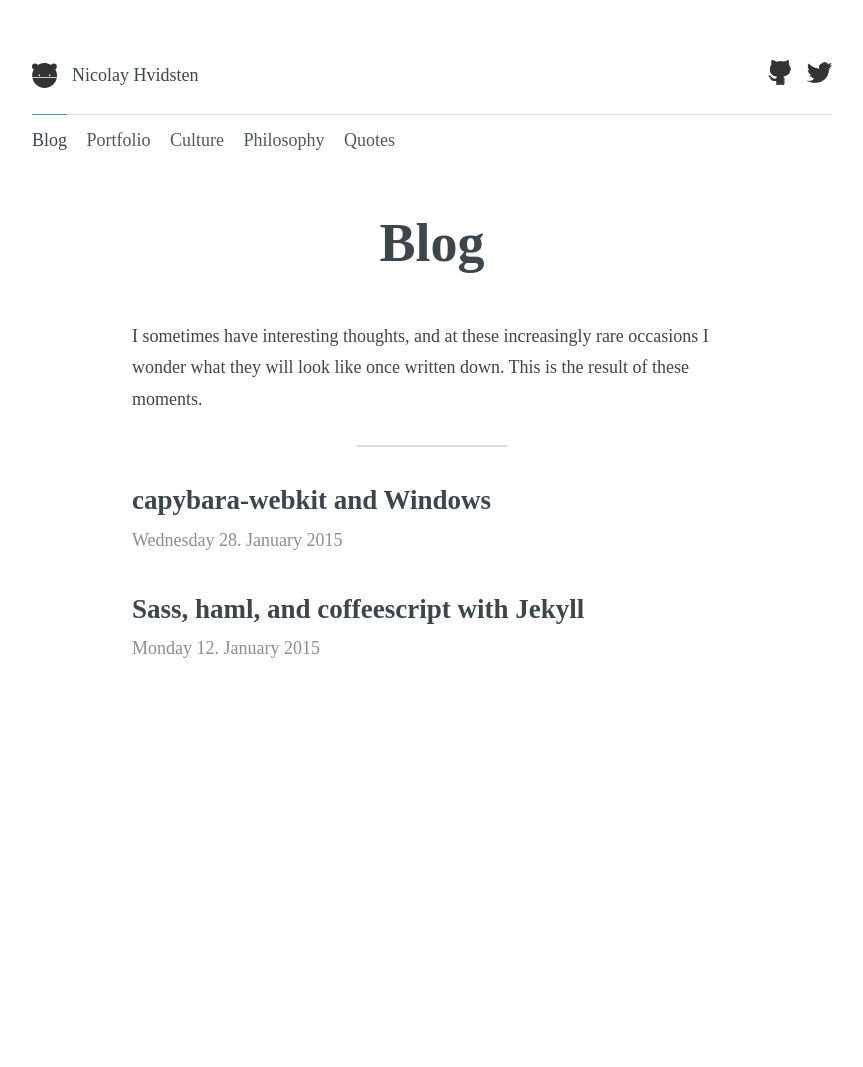
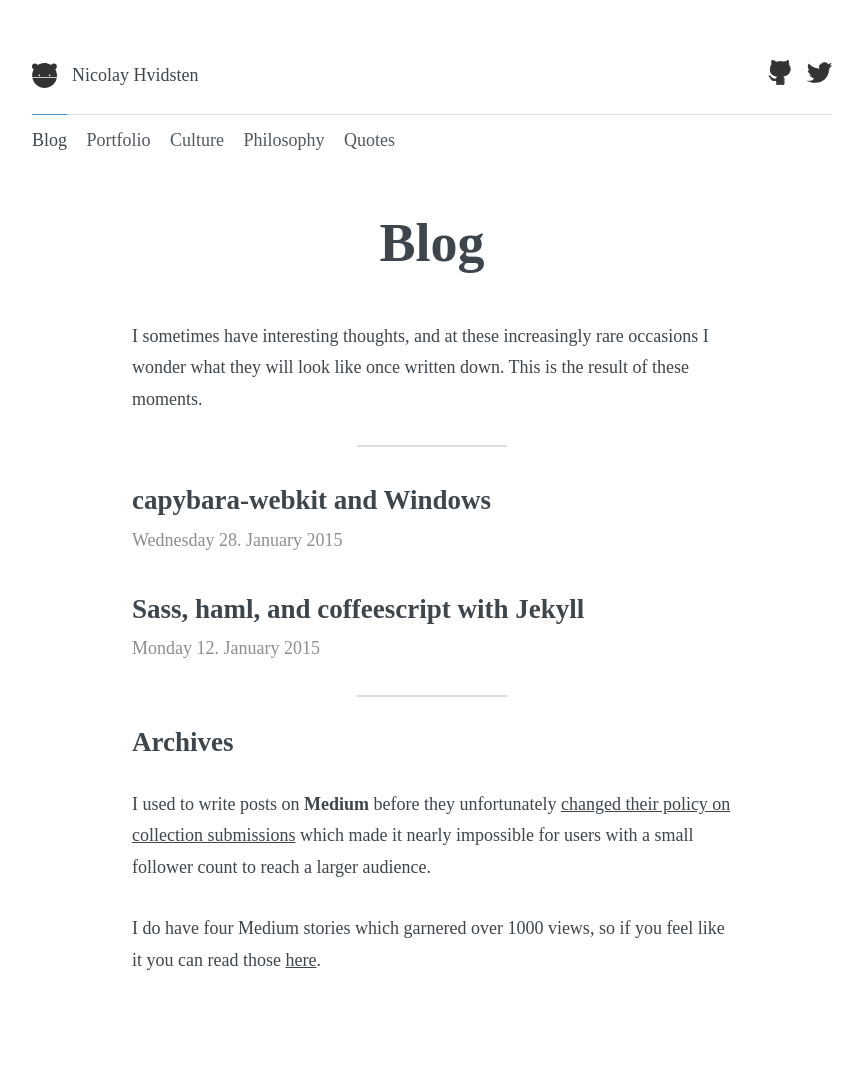
Before and after one commit to nicohvi/nicohvi.github.io, a Jekyll site: the page built from blog/index.html, in a window 1280 px wide. Shown: the whole page, without its empty margins (208-1071 px from the left). Built offline with Jekyll 4.4.1, drawn with Linux system fonts in a browser that asks for light colours; nearby versions of some CDN libraries; before the commit the page ends 900 px from its top, so only the background shows below that.

```diff
--- a/_sass/layout.scss
+++ b/_sass/layout.scss
@@ -9,7 +9,7 @@ footer {
   min-height: 1px;
 }
 
-main section {
+main > section {
   margin: 0 auto;
   width: 66.667%;
 }
@@ -40,6 +40,8 @@ h1 {
   font-size: 3em;
 }
 
+h2 + p { margin-top: 0; }
+
 p { margin: 30px 0; }
 
 p a {
--- a/blog/index.html
+++ b/blog/index.html
@@ -19,4 +19,19 @@ layout: default
     </li>
     {% endfor %}
   </ul>
+  <hr>
+  <section>
+    <h2>Archives</h2>
+    <p>
+      I used to write posts on <b>Medium</b> before they unfortunately
+      <a href="https://medium.com/the-story/collection-changes-part-3-d234638b3577">changed their
+      policy on collection submissions</a> which made it
+      nearly impossible for users with a small follower count to reach a larger
+      audience.
+    </p>
+    <p>
+      I do have four Medium stories which garnered over 1000 views, so if you feel like it
+      you can read those <a href="https://medium.com/@nicohvi">here</a>.
+    </p>
+  </section>
 </section>
```
Also changed, not shown: _data/culture.yml (+0 -10 lines), 2 other files.
